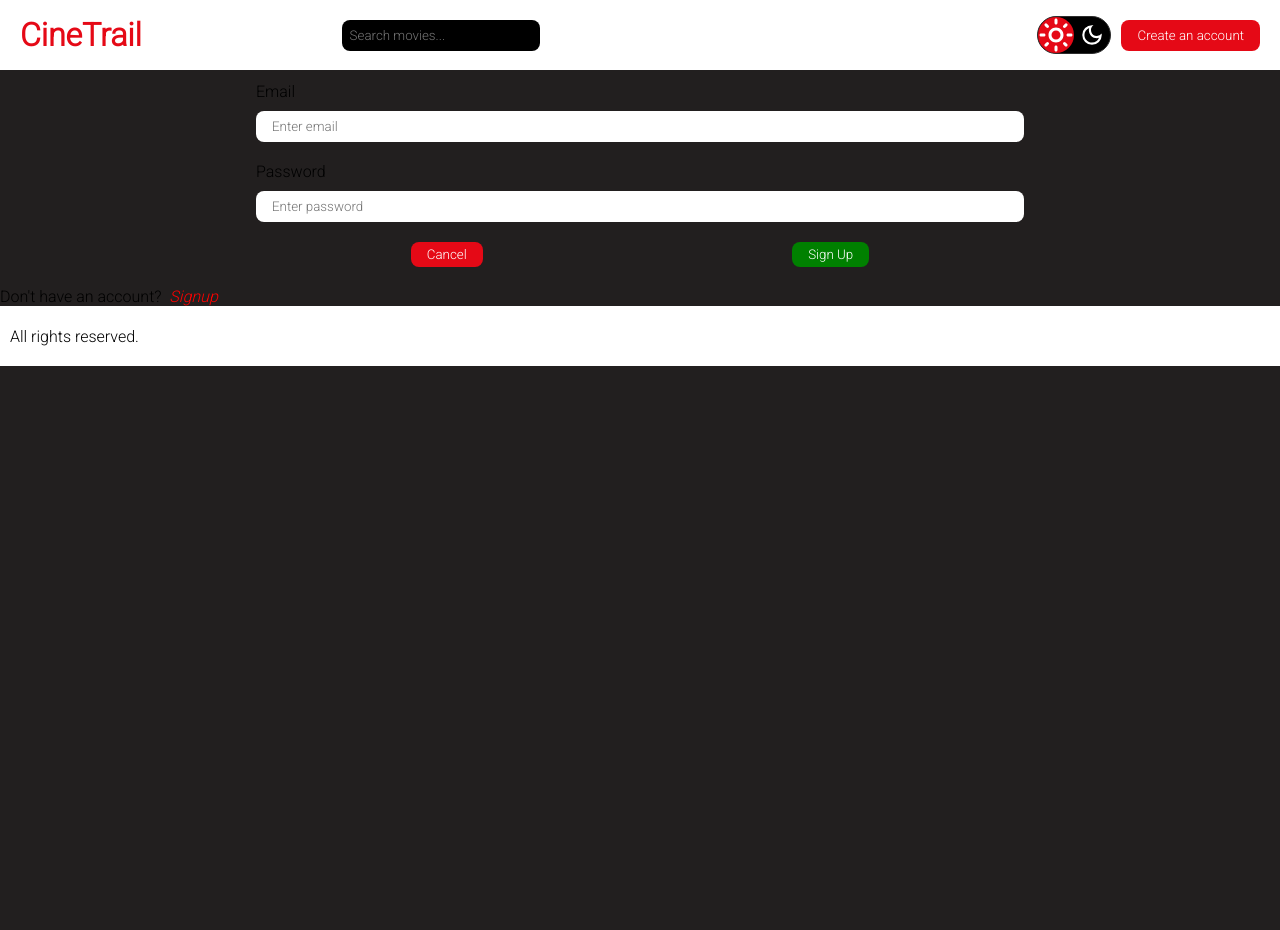
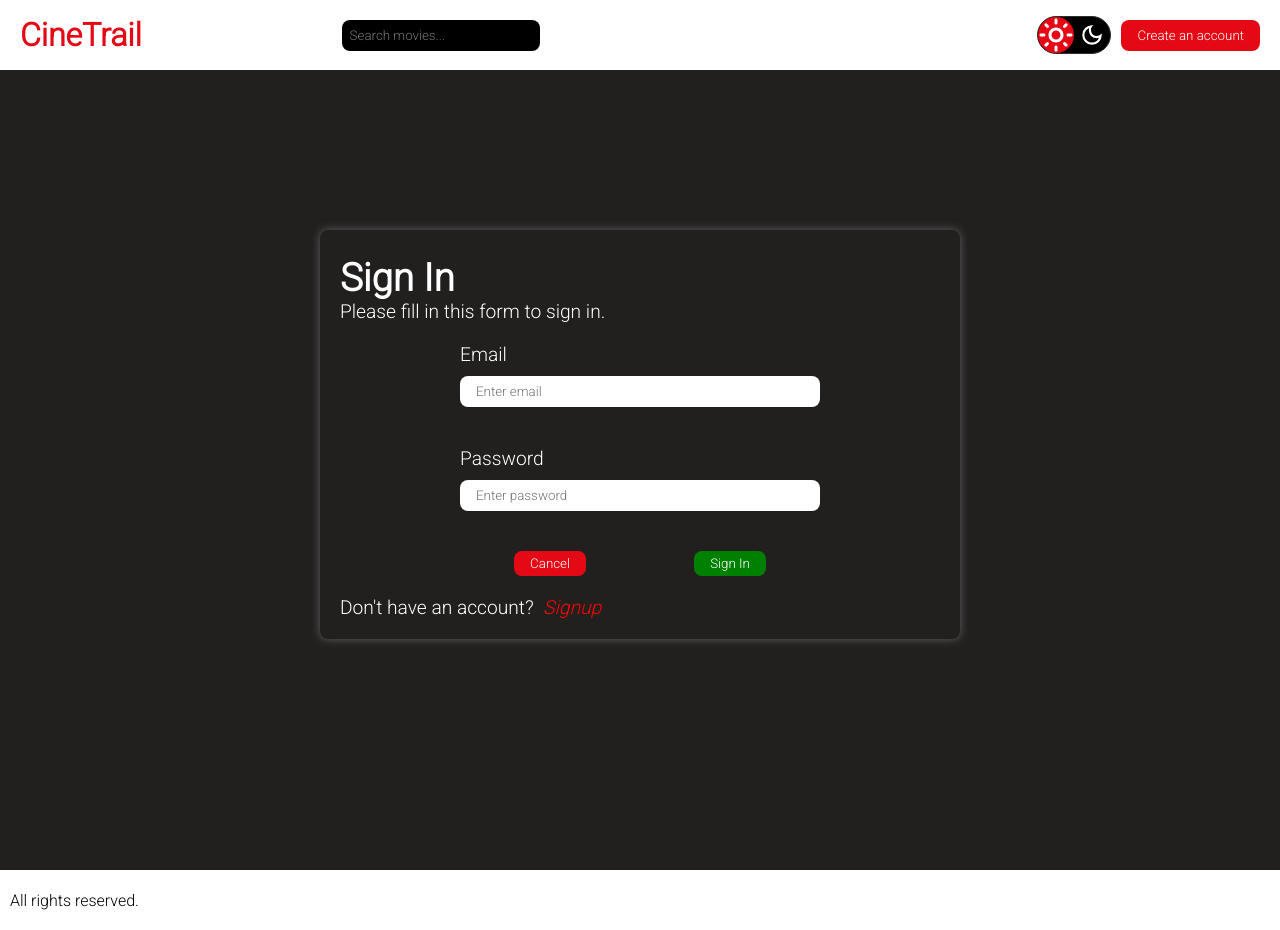
Before and after one commit to kaligurl2008/react-cinetrail, a React (Create React App) app: page /signin in a window 1280 px wide. Before the commit the page ends 800 px from the top, so only its background shows below. Built offline with nearby package versions, Linux system fonts and the light colour scheme.

Commit message:
finished lesson 8 part 1 & 2

```diff
--- a/src/App.js
+++ b/src/App.js
@@ -8,6 +8,10 @@ import MovieDetails from './Pages/MovieDetails/MovieDetails';
 import Footer from './Components/Footer/Footer';
 import Signup from './Pages/Users/Signup';
 import Signin from './Pages/Users/Signin';
+import UserContextProvider from './Contexts/UserContext';
+import MyFavorites from './Pages/MyFavorites/MyFavorites';
+
+
 
 
 function App() {
@@ -22,6 +26,7 @@ function App() {
   return (
     <div className="App">
       <BrowserRouter>
+      <UserContextProvider>
       <ThemeContextProvider>
         <Header />
         <Routes>
@@ -29,9 +34,11 @@ function App() {
           <Route path='/moviedetails/:movieId' element={<MovieDetails/>} />
           <Route path='/signup' element={<Signup/>} />
           <Route path='/signin' element={<Signin/>} />
+          <Route path='/myfavorites' element={<MyFavorites/>} />
         </Routes>
         <Footer />
       </ThemeContextProvider>
+      </UserContextProvider>
       </BrowserRouter>
     </div>
   );
--- a/src/Components/Header/Header.css
+++ b/src/Components/Header/Header.css
@@ -6,7 +6,7 @@
     top: 0;
     width: 100%;
     padding: 0 20px;
-
+    z-index: 2;
     display: flex;
     align-items: center;
     justify-content: space-between;
@@ -72,3 +72,18 @@
     justify-content: space-between;
     border: solid 1px var(--grey);
 }
+
+.fav-div{
+    background-color: black;
+}
+
+.logout {
+    color: red;
+    cursor: pointer;
+}
+
+.profile-img{
+    height: 30px;
+    width: 30px;
+    border-radius: 50%;
+}
--- a/src/Components/Header/Header.js
+++ b/src/Components/Header/Header.js
@@ -3,12 +3,19 @@ import { Link, useNavigate } from 'react-router-dom'
 import './Header.css'
 import {MdOutlineDarkMode, MdOutlineLightMode} from 'react-icons/md';
 import { ThemeContext } from '../../Contexts/ThemeContext';
+import { UserContext } from '../../Contexts/UserContext';
+
 
 
 function Header() {
 
     //activate useNavigate
     let navigate = useNavigate();
+
+    //set up global state use CURLY BRACKETS here
+    const {user, setUser, token, setToken} = React.useContext(UserContext);
+
+    const [profileOptions, setProfileOptions] = React.useState(false);
 
     // const darkMode = true;
 
@@ -23,6 +30,17 @@ function Header() {
         //save this value to local storage
         localStorage.setItem("darkMode", !darkMode);
     }
+
+    const handleLogout = () =>{
+        //clear local storage
+        localStorage.clear()
+        //reset user and token global state
+        setUser('')
+        setToken('')
+        //go to homepage
+        navigate('/')
+    }
+
 
   return (
     <div className={darkMode ? "header-container" : "header-container header-light"}>
@@ -50,8 +68,26 @@ function Header() {
 
             </div>
             <div>
-                <button className='create-account-btn'
-                onClick={()=>navigate(`/signup`)}>Create an account</button>
+                {
+                    token ?
+                    <div className='profile-container'>
+                        <img src={user.image_url} className='profile-img'
+                        onClick={()=>setProfileOptions(!profileOptions)} />
+                        <p>Welcome {user.username}</p>
+                        {
+                            profileOptions?
+                            <div className='fav-div'>
+                                <Link to='/myfavorites'>My Favorites</Link>
+                                <p className='logout'
+                                onClick={handleLogout}>Logout</p>
+                            </div>
+                            : null
+                        }
+                    </div>
+                    :
+                    <button className='create-account-btn'
+                    onClick={()=>navigate(`/signup`)}>Create an account</button>
+                }
             </div>
         </div>
     </div>
--- /dev/null
+++ b/src/Contexts/UserContext.js
@@ -0,0 +1,30 @@
+import React, {useState, createContext} from 'react'
+
+
+export const UserContext = createContext();
+
+
+function UserContextProvider(props) {
+
+
+    //create state
+    const[token, setToken] = useState('')
+    const[user, setUser] = useState('')
+
+    //when component is loaded get values from localStorage
+    React.useEffect(
+        ()=>{
+            //get info from localStorage
+            setToken(localStorage.getItem('token'))
+            setUser(JSON.parse(localStorage.getItem('userInfo')))
+        },[]
+    )
+
+  return (
+    <UserContext.Provider value={{user, setUser, token, setToken}}>
+        {props.children}
+    </UserContext.Provider>
+  )
+}
+
+export default UserContextProvider
--- /dev/null
+++ b/src/Pages/MyFavorites/MyFavorites.js
@@ -0,0 +1,9 @@
+import React from 'react'
+
+function MyFavorites() {
+  return (
+    <div>MyFavorites</div>
+  )
+}
+
+export default MyFavorites
--- a/src/Pages/Users/Signin.js
+++ b/src/Pages/Users/Signin.js
@@ -1,24 +1,53 @@
+import axios from 'axios';
 import React from 'react'
-import { Link } from 'react-router-dom'
+import { Link, useNavigate } from 'react-router-dom'
+import { UserContext } from '../../Contexts/UserContext';
 import './Sign.css'
 
 
+
+
 function Signin() {
+
+    const serverUrl=process.env.REACT_APP_SERVER_URL;
+
+    //set up global state use CURLY BRACKETS here
+    const {user, setUser, token, setToken} = React.useContext(UserContext);
+
+    //activate Navigate
+    let navigate = useNavigate();
 
     //create state for form inputs
     const [email, setEmail] = React.useState('')
     const [password, setPassword] = React.useState('')
 
-    const handleSignin = ()=>{
+    const handleSignin = (e)=>{
+        e.preventDefault();
+        console.log(email, password)
 
+        //make api call to login
+        axios.post(`${serverUrl}/users/login`, {email, password})
+        .then(res =>{
+            console.log(res.data)
+            //save user data and token
+            setUser(res.data)
+            setToken(res.data.token)
+            //save values to local storage
+            localStorage.setItem('token', res.data.token)
+            localStorage.setItem('userInfo', JSON.stringify(res.data))
+        })
+        .catch(err => console.log(err))
+
+        //navigate to homepage
+        navigate('/')
     }
 
   return (
-    <div>
-        <form className='signin-form' onSubmit={handleSignin}>
+    <div className='sign-container'>
+        <form className='signup-form' onSubmit={handleSignin}>
             <div className='title-container'>
-                <h1>Sign Up</h1>
-                <p>Please fill in this form to create an account.</p>
+                <h1>Sign In</h1>
+                <p>Please fill in this form to sign in.</p>
             </div>
             <div className='input-wrapper'>
                 <label htmlFor='email'>Email</label>
@@ -35,7 +64,7 @@ function Signin() {
 
             <div className='button-container'>
                 <button type='reset' className='cancel-btn'>Cancel</button>
-                <button type="submit" className='sign-btn'>Sign Up</button>
+                <button type="submit" className='sign-btn'>Sign In</button>
             </div>
             <p className='sign-message'>Don't have an account? &nbsp;
                 <Link to='/signup' className='red-text'>Signup</Link></p>
```
Also changed, not shown: src/Pages/MyFavorites/MyFavorites.css (added), 1 other file (tests, documents, lock files or other folders).
